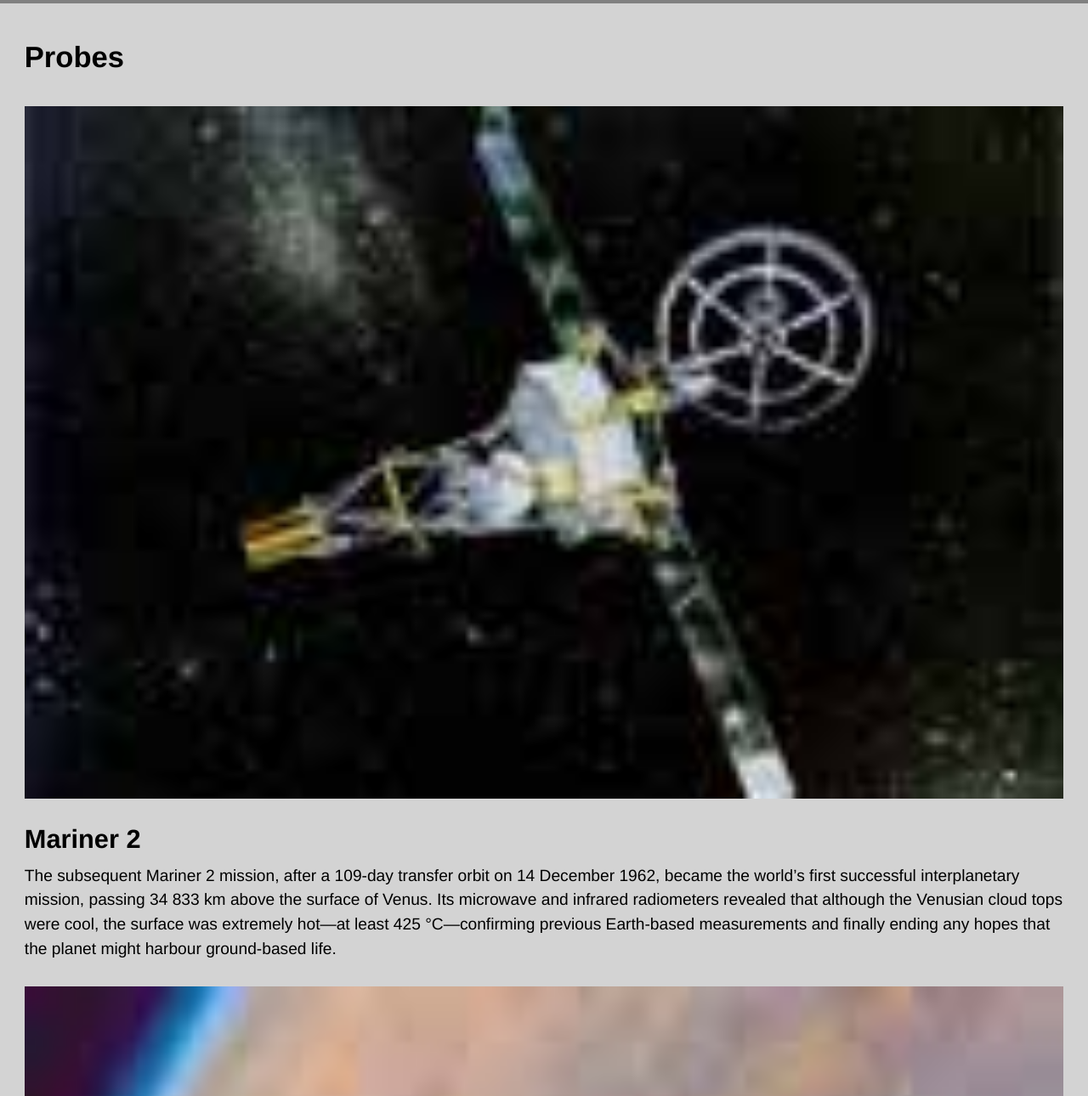
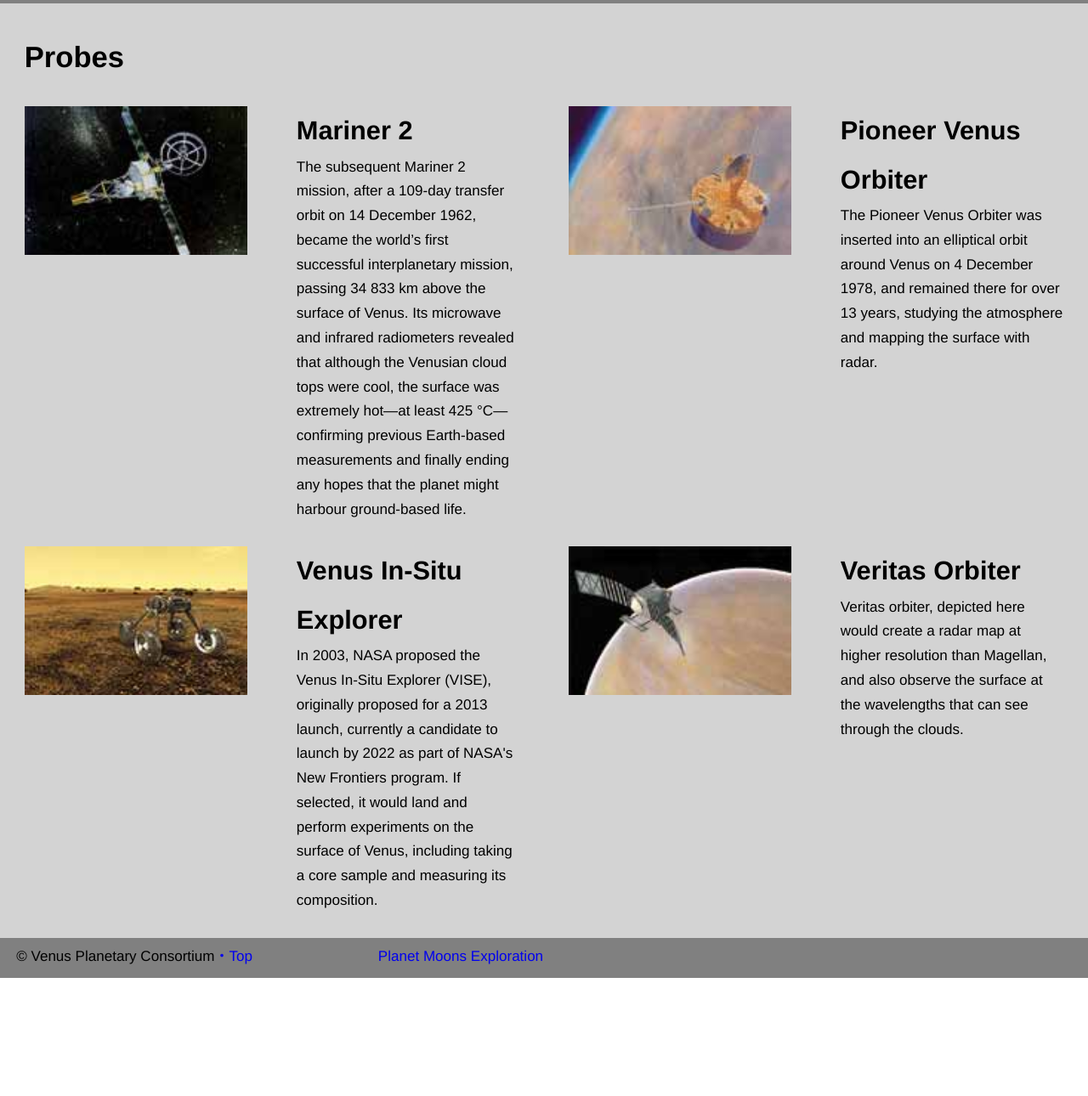
Before and after one commit to bonniecampbell/dsn1675-planet-website, a plain HTML site: page moons.html in a window 1280 px wide. Shown: the part 1510-2800 px from the top of the page at 85% size. After the commit the page ends 2661 px from the top, so only its background shows below. Drawn offline with Linux system fonts and the light colour scheme.

Commit message:
set up my probes in moons.html to the best of my knowledge so far with modules

```diff
--- a/moons.html
+++ b/moons.html
@@ -137,57 +137,115 @@
 
   <div class="probes">
     <div class="grid">
-      <div class="unit xs-1 s-1 m-1 l-1 gutter">
+      <div class="unit xs-1 s-1 m-1-2 l-1 gutter">
         <h1>Probes</h1>
       </div>
     </div>
 
+
+
+
+
+
   <div class="grid">
-      <div class="unit xs-1 s-1 m-1 l-1 gutter">
+  <div class="unit xs-1 s-1 m-1 l-1-2">
+
+
+    <div class="grid">
+
+      <figure>
+      <div class="unit xs-1 s-1-2 m-1-2 l-1-2">
+        <div class="embed embed--4by3 gutter">
           <img class="img-v" src="images/mariner-2.jpg" alt="">
       </div>
-
-      <div class="unit xs-1 s-1 m-1 l-1 gutter">
-        <h2>Mariner 2</h2>
-        <p>The subsequent Mariner 2 mission, after a 109-day transfer orbit on 14 December 1962, became the world’s first successful interplanetary mission, passing 34 833 km above the surface of Venus. Its microwave and infrared radiometers revealed that although the Venusian cloud tops were cool, the surface was extremely hot—at least 425 °C—confirming previous Earth-based measurements and finally ending any hopes that the planet might harbour ground-based life.</p>
       </div>
 
 
-      <div class="grid">
-        <div class="unit xs-1 s-1 m-1 l-1 gutter">
-          <img class="img-v" src="images/pioneer.jpg" alt="">
+      <div class="unit xs-1 s-1-2 m-1-2 l-1-2">
+          <figcaption class="milli gutter"><h2>Mariner 2</h2>The subsequent Mariner 2 mission, after a 109-day transfer orbit on 14 December 1962, became the world’s first successful interplanetary mission, passing 34 833 km above the surface of Venus. Its microwave and infrared radiometers revealed that although the Venusian cloud tops were cool, the surface was extremely hot—at least 425 °C—confirming previous Earth-based measurements and finally ending any hopes that the planet might harbour ground-based life.</figcaption>
       </div>
+      </figure>
 
-      <div class="unit xs-1 s-1 m-1 l-1 gutter">
-        <h2>Pioneer Venus Orbiter</h2>
-        <p>The Pioneer Venus Orbiter was inserted into an elliptical orbit around Venus on 4 December 1978, and remained there for over 13 years, studying the atmosphere and mapping the surface with radar.</p>
+    </div>
   </div>
 
 
+    <div class="unit xs-1 s-1 m-1 l-1-2">
       <div class="grid">
-        <div class="unit xs-1 s-1 m-1 l-1 gutter">
-          <img class="img-v" src="images/vise.jpg" alt="">
+
+      <figure>
+      <div class="unit xs-1 s-1-2 m-1-2 l-1-2">
+        <div class="embed embed--4by3 gutter">
+            <img class="img-v" src="images/pioneer.jpg" alt="">
         </div>
-
-        <div class="unit xs-1 s-1 m-1 l-1 gutter">
-          <h2>Venus In-Situ Explorer</h2>
-          <p>In 2003, NASA proposed the Venus In-Situ Explorer (VISE), originally proposed for a 2013 launch, currently a candidate to launch by 2022 as part of NASA's New Frontiers program. If selected, it would land and perform experiments on the surface of Venus, including taking a core sample and measuring its composition.</p>
       </div>
 
 
-        <div class="grid">
-          <div class="unit xs-1 s-1 m-1 l-1 gutter">
-            <img class="img-v" src="images/veritas.jpg" alt="">
+       <div class="unit xs-1 s-1-2 m-1-2 l-1-2">
+        <figcaption class="milli gutter"><h2>Pioneer Venus Orbiter</h2>The Pioneer Venus Orbiter was inserted into an elliptical orbit around Venus on 4 December 1978, and remained there for over 13 years, studying the atmosphere and mapping the surface with radar.</figcaption>
+       </div>
+    </figure>
     </div>
 
-        <div class="unit xs-1 s-1 m-1 l-1 gutter">
-          <h2>Veritas Orbiter</h2>
-          <p>Veritas orbiter, depicted here would create a radar map at higher resolution than Magellan, and also observe the surface at the wavelengths that can see through the clouds.</p>
+
+  </div>
   </div>
 
 
 
+
+
+
+
+
+
+
+  <div class="grid">
+  <div class="unit xs-1 s-1 m-1 l-1-2">
+
+
+    <div class="grid">
+
+      <figure>
+      <div class="unit xs-1 s-1-2 m-1-2 l-1-2">
+        <div class="embed embed--4by3 gutter">
+          <img class="img-v" src="images/vise.jpg" alt="">
       </div>
+      </div>
+
+
+      <div class="unit xs-1 s-1-2 m-1-2 l-1-2">
+          <figcaption class="milli gutter"><h2>Venus In-Situ Explorer</h2>In 2003, NASA proposed the Venus In-Situ Explorer (VISE), originally proposed for a 2013 launch, currently a candidate to launch by 2022 as part of NASA's New Frontiers program. If selected, it would land and perform experiments on the surface of Venus, including taking a core sample and measuring its composition.</figcaption>
+      </div>
+      </figure>
+
+    </div>
+  </div>
+
+
+    <div class="unit xs-1 s-1 m-1 l-1-2">
+      <div class="grid">
+
+      <figure>
+      <div class="unit xs-1 s-1-2 m-1-2 l-1-2">
+        <div class="embed embed--4by3 gutter">
+            <img class="img-v" src="images/veritas.jpg" alt="">
+        </div>
+      </div>
+
+
+       <div class="unit xs-1 s-1-2 m-1-2 l-1-2">
+        <figcaption class="milli gutter"><h2>Veritas Orbiter</h2>Veritas orbiter, depicted here would create a radar map at higher resolution than Magellan, and also observe the surface at the wavelengths that can see through the clouds.</figcaption>
+       </div>
+    </figure>
+    </div>
+
+
+  </div>
+  </div>
+  </div>
+
+
 
 
   </main>
```
Lines whose indentation alone changed are shown as unchanged.
